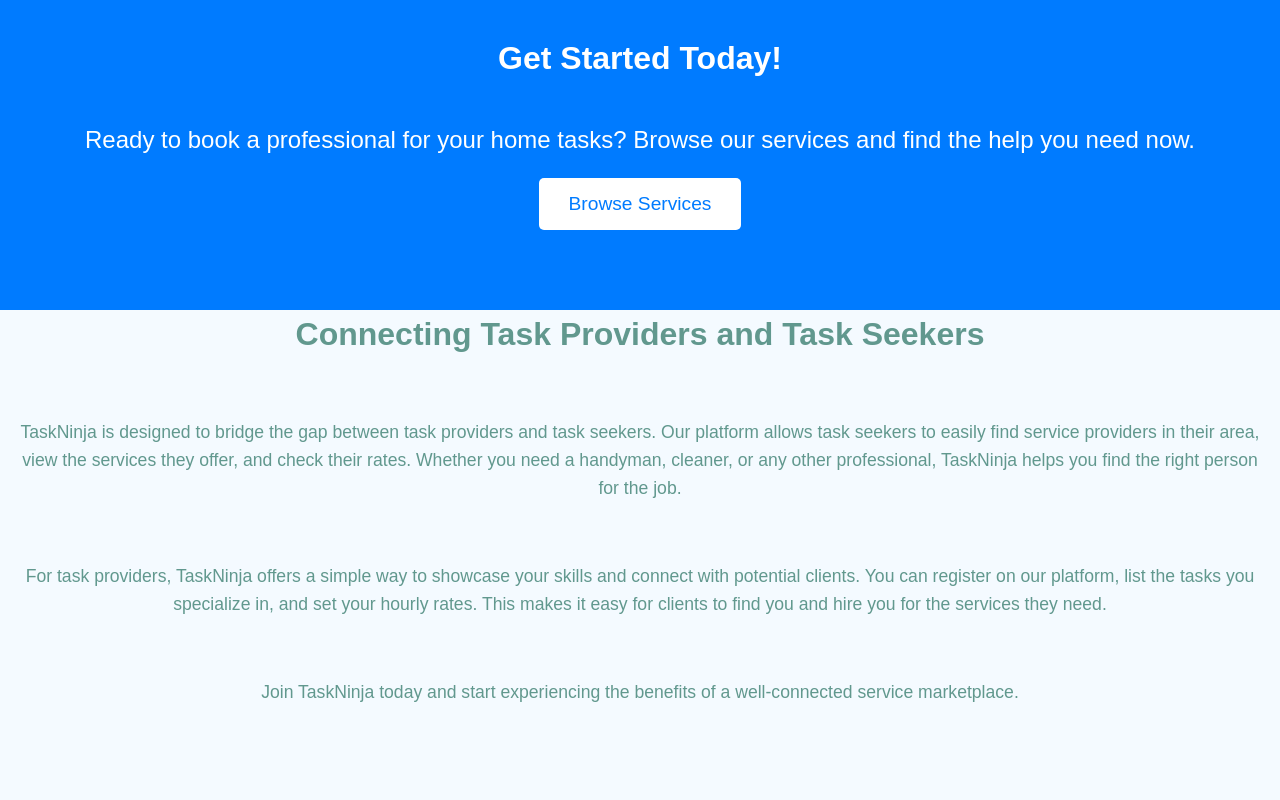
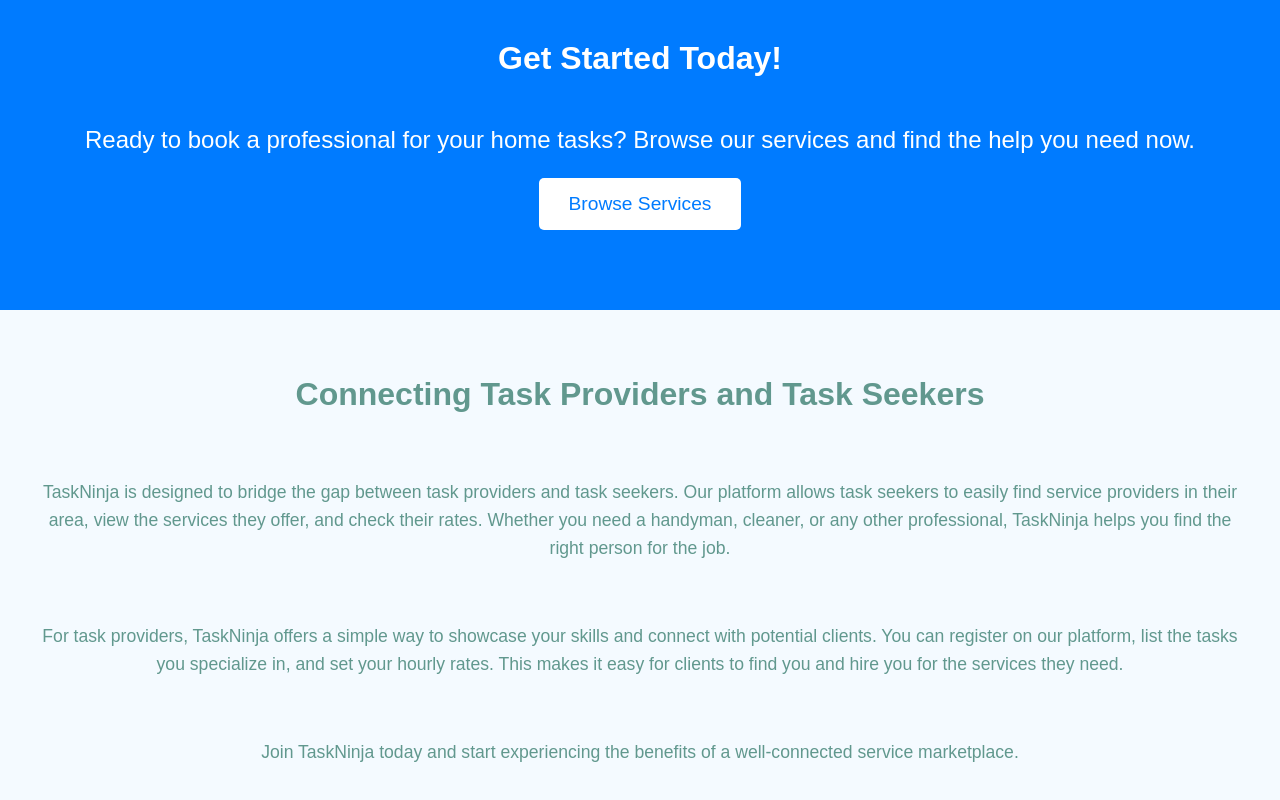
Before and after one commit to TRex-007-15/TaskNinja, a React (Create React App) app in the folder taskninja/: page / in a window 1280 px wide. Shown: the part 2815-3615 px from the top of the page. Before the commit the page ends 3561 px from the top, so only its background shows below. Built offline with nearby package versions, Linux system fonts and the light colour scheme.

Commit message:
RePushing

```diff
--- a/taskninja/src/App.css
+++ b/taskninja/src/App.css
@@ -119,6 +119,7 @@
   width: 100%;
   height: 30vh; /* Adjusted to cover 30% of the screen height */
   overflow: hidden;
+  z-index: -1;
 }
 
 .cover .hamburger {
--- a/taskninja/src/pages/Home.css
+++ b/taskninja/src/pages/Home.css
@@ -179,6 +179,10 @@
   .footer-content a:hover {
     text-decoration: underline;
   }
+  .info-section{
+    padding: 20px;
+    margin-top: 40px;
+  }
   .info-content {
     margin-bottom: 20px; /* Add some bottom margin for spacing between paragraphs */
     font-size: 1.1rem; /* Adjust font size as needed */
```
